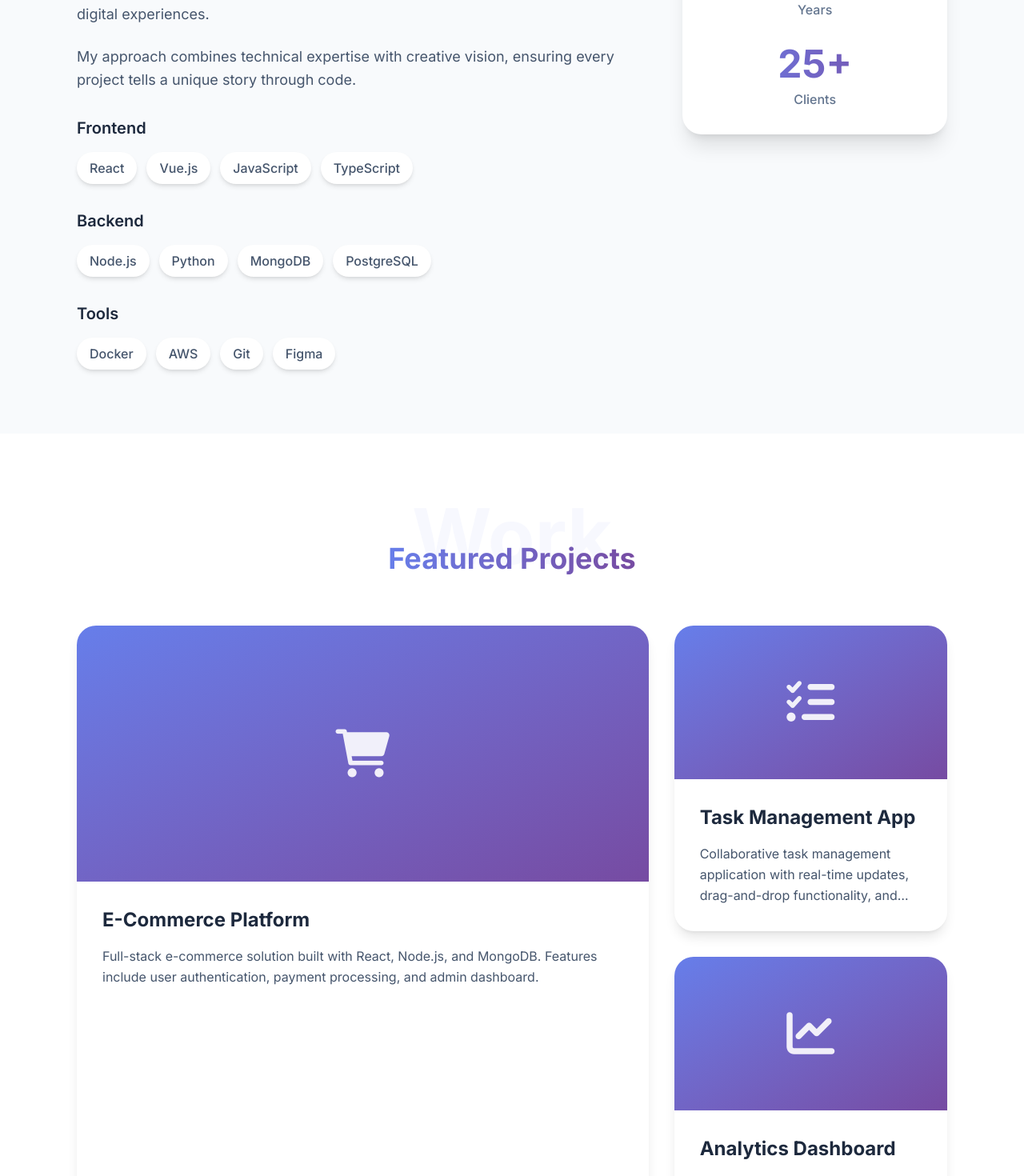
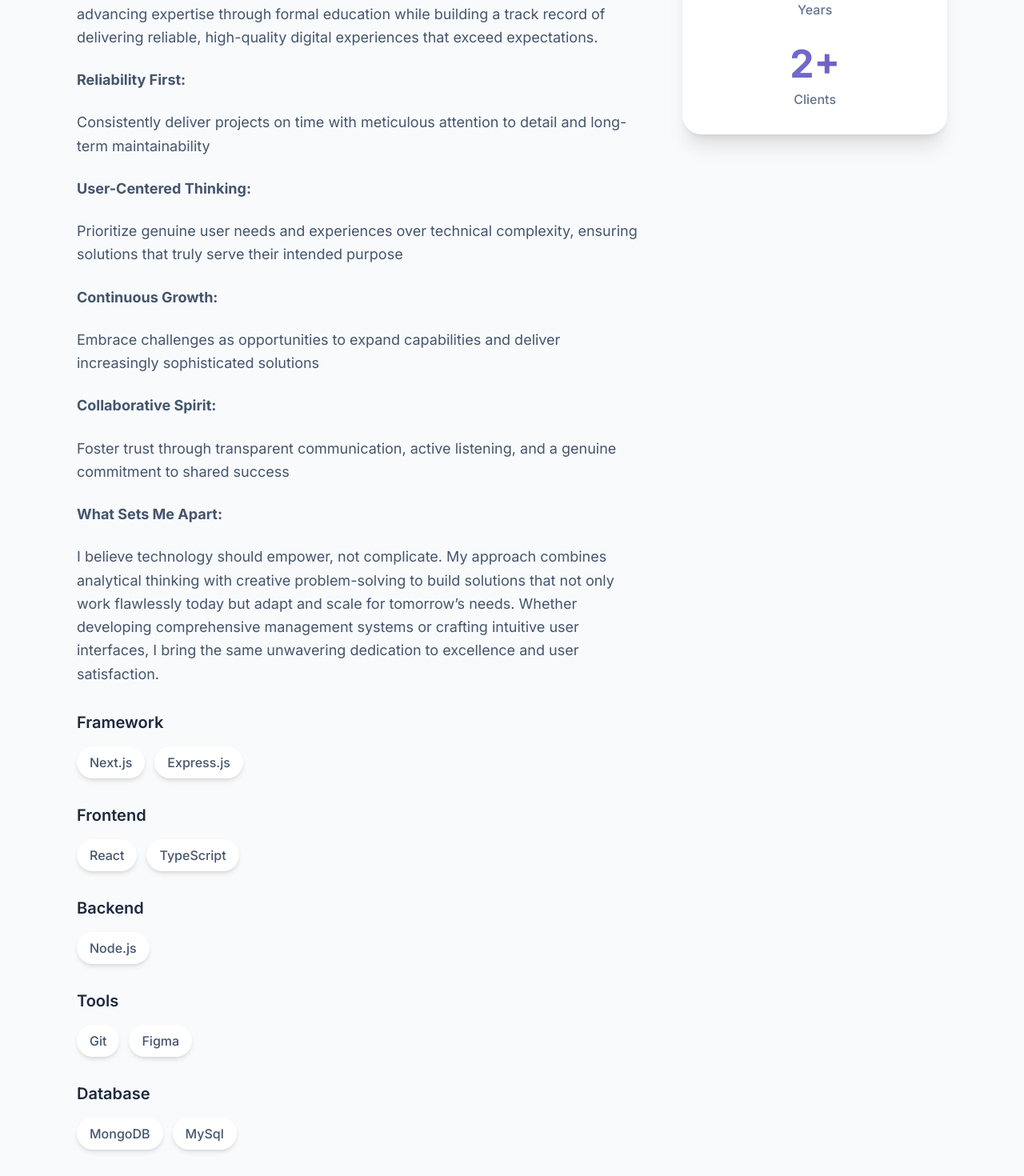
Before and after one commit to Alexclansy24/portfolio, a Next.js app: page / in a window 1280 px wide. Shown: the part 1080-2550 px from the top of the page at 80% size. Built offline with nearby package versions, Linux system fonts and the light colour scheme; a web font is replaced by a local one.

Commit message:
data changes

```diff
--- a/app/components/layout/Navigation.tsx
+++ b/app/components/layout/Navigation.tsx
@@ -68,9 +68,9 @@ const Navigation: React.FC = () => {
             className="font-heading text-lg sm:text-xl lg:text-2xl font-bold flex-shrink-0"
             whileHover={{ scale: 1.05 }}
           >
-            <span className="text-slate-800">Your</span>
+            <span className="text-slate-800">Rakesh </span>
             <span className="bg-gradient-to-r from-primary-500 to-primary-600 bg-clip-text text-transparent">
-              Name
+              Paramanick
             </span>
           </motion.div>
 
@@ -86,7 +86,7 @@ const Navigation: React.FC = () => {
                     : 'text-slate-600 hover:text-primary-600'
                 }`}
                 whileHover={{ scale: 1.05 }}
-                whileTap={{ scale: 0.95 }}
+
               >
                 {item.label}
                 {activeSection === item.href.substring(1) && (
--- a/app/components/sections/AboutSection.tsx
+++ b/app/components/sections/AboutSection.tsx
@@ -10,25 +10,22 @@ const AboutSection: React.FC = () => {
   const [animatedStats, setAnimatedStats] = useState({ projects: 0, years: 0, clients: 0 });
 
   const skills: Skill[] = [
+    { name: 'Next.js', category: 'Framework' },
+    { name: 'Express.js', category: 'Framework' },
     { name: 'React', category: 'Frontend' },
-    { name: 'Vue.js', category: 'Frontend' },
-    { name: 'JavaScript', category: 'Frontend' },
     { name: 'TypeScript', category: 'Frontend' },
     { name: 'Node.js', category: 'Backend' },
-    { name: 'Python', category: 'Backend' },
-    { name: 'MongoDB', category: 'Backend' },
-    { name: 'PostgreSQL', category: 'Backend' },
-    { name: 'Docker', category: 'Tools' },
-    { name: 'AWS', category: 'Tools' },
+    { name: 'MongoDB', category: 'Database' },
+    { name: 'MySql', category: 'Database' },
     { name: 'Git', category: 'Tools' },
     { name: 'Figma', category: 'Tools' },
   ];
 
-  const skillCategories = ['Frontend', 'Backend', 'Tools'] as const;
+  const skillCategories = ['Framework', 'Frontend', 'Backend', 'Tools', 'Database'] as const;
   const stats = useMemo(() => [
-    { label: 'Projects', value: 50, key: 'projects' as keyof typeof animatedStats },
-    { label: 'Years', value: 3, key: 'years' as keyof typeof animatedStats },
-    { label: 'Clients', value: 25, key: 'clients' as keyof typeof animatedStats },
+    { label: 'Projects', value: 3, key: 'projects' as keyof typeof animatedStats },
+    { label: 'Years', value: 1, key: 'years' as keyof typeof animatedStats },
+    { label: 'Clients', value: 2, key: 'clients' as keyof typeof animatedStats },
   ], []);
 
   useEffect(() => {
@@ -81,14 +78,19 @@ const AboutSection: React.FC = () => {
               animate={isVisible ? { opacity: 1, y: 0 } : {}}
               transition={{ duration: 0.8, delay: 0.2 }}
             >
-              <p>
-                I&apos;m a passionate creator who believes in the perfect fusion of art and technology.
-                With 3+ years of experience, I transform complex ideas into beautiful, functional digital experiences.
-              </p>
-              <p>
-                My approach combines technical expertise with creative vision, ensuring every project
-                tells a unique story through code.
-              </p>
+              <p>Dedicated Problem Solver and Digital Innovator with a proven commitment to transforming complex challenges into elegant, user-centered solutions. Currently advancing expertise through formal education while building a track record of delivering reliable, high-quality digital experiences that exceed expectations.</p>
+                <h2><b>Reliability First:</b></h2>
+                <p>Consistently deliver projects on time with meticulous attention to detail and long-term maintainability</p>
+                <h2><b>User-Centered Thinking:</b></h2>
+                <p>Prioritize genuine user needs and experiences over technical complexity, ensuring solutions that truly serve their intended purpose</p>
+                <h2><b>Continuous Growth:</b></h2>
+                <p>Embrace challenges as opportunities to expand capabilities and deliver increasingly sophisticated solutions</p>
+                <h2><b>Collaborative Spirit:</b></h2>
+                <p>Foster trust through transparent communication, active listening, and a genuine commitment to shared success</p>
+                <h2><b>What Sets Me Apart:</b></h2>
+                <p>I believe technology should empower, not complicate. My approach combines analytical thinking with creative problem-solving to build solutions that not only work flawlessly today but adapt and scale for tomorrow&rsquo;s needs. Whether developing comprehensive management systems or crafting intuitive user interfaces, I bring the same unwavering dedication to excellence and user satisfaction.</p>
+
+
             </motion.div>
 
             {/* Skills */}
--- a/app/components/sections/ProjectsSection.tsx
+++ b/app/components/sections/ProjectsSection.tsx
@@ -19,9 +19,9 @@ const ProjectsSection: React.FC = () => {
       id: '1',
       title: 'E-Commerce Platform',
       description: 'Full-stack e-commerce solution built with React, Node.js, and MongoDB. Features include user authentication, payment processing, and admin dashboard.',
-      technologies: ['React', 'Node.js', 'MongoDB', 'Stripe'],
-      liveUrl: '#',
-      githubUrl: '#',
+      technologies: ['React', 'Node.js', 'MongoDB', 'Stripe','Bycrypt','jwt'],
+      liveUrl: 'https://food-delivery-frontend-ihvh.onrender.com/',
+      githubUrl: 'https://github.com/Alexclansy24/ecom',
       featured: true,
       icon: 'fas fa-shopping-cart',
       category: 'Full Stack',
@@ -30,27 +30,26 @@ const ProjectsSection: React.FC = () => {
     },
     {
       id: '2',
-      title: 'Task Management App',
-      description: 'Collaborative task management application with real-time updates, drag-and-drop functionality, and team collaboration features.',
-      technologies: ['Vue.js', 'Express', 'Socket.io', 'PostgreSQL'],
-      liveUrl: '#',
-      githubUrl: '#',
+      title: 'Social Media App Design',
+      description: 'Crafted a comprehensive social media application interface that prioritizes authentic human connection over digital noise. This design project demonstrates a deep understanding of how users naturally interact with social platforms, translating complex social dynamics into an intuitive, welcoming digital environment.',
+      technologies: ['Figma'],
+      liveUrl: 'https://www.behance.net/gallery/224371059/Social-media-app',
       icon: 'fas fa-tasks',
       category: 'Full Stack',
-      year: '2024',
+      year: '2025',
       status: 'Completed'
     },
     {
       id: '3',
-      title: 'Analytics Dashboard',
-      description: 'Real-time analytics dashboard for tracking business metrics with interactive charts and data visualization components.',
-      technologies: ['React', 'D3.js', 'Python', 'FastAPI'],
-      liveUrl: '#',
-      githubUrl: '#',
+      title: 'School Management System',
+      description: 'Developed a comprehensive school management platform that addresses the real-world challenges faced by educational institutions daily. This project represents a commitment to simplifying complex administrative processes while empowering educators to focus on what matters most—student success and learning outcomes. Understanding Stakeholder Needs: Recognized that schools juggle multiple responsibilities simultaneously—from tracking student progress to coordinating schedules and maintaining clear communication with parents Eliminating Administrative Burden: Created streamlined workflows that reduce time spent on repetitive tasks, allowing educators to dedicate more energy to teaching and student engagement Building Trust Through Reliability: Designed robust systems for sensitive data like student records and attendance, ensuring information accuracy and security that parents and administrators can depend on',
+      technologies: ['Next.js', 'Mongo', 'Express.js', 'Prisma', 'Tailwind CSS', 'Chart.js','Typescript'],
+      liveUrl: 'https://school-dashboard-ochre.vercel.app/',
+      githubUrl: 'https://github.com/Alexclansy24/school-dashboard',
       icon: 'fas fa-chart-line',
-      category: 'Data Visualization',
-      year: '2024',
-      status: 'Completed'
+      category: 'Data Visualization, Full Stack',
+      year: '2025',
+      status: 'In Progress'
     },
   ];
 
--- a/app/data/projects.ts
+++ b/app/data/projects.ts
@@ -4,10 +4,10 @@ export const allProjects: Project[] = [
     {
       id: '1',
       title: 'E-Commerce Platform',
-    description: 'Full-stack e-commerce solution with modern UI, secure payment processing, inventory management, and comprehensive admin dashboard. Built with scalability in mind.',
-    technologies: ['React', 'Node.js', 'MongoDB', 'Stripe', 'Redux', 'JWT'],
-    liveUrl: '#',
-    githubUrl: '#',
+      description: 'Full-stack e-commerce solution built with React, Node.js, and MongoDB. Features include user authentication, payment processing, and admin dashboard.',
+      technologies: ['React', 'Node.js', 'MongoDB', 'Stripe','Bycrypt','jwt'],
+      liveUrl: 'https://food-delivery-frontend-ihvh.onrender.com/',
+      githubUrl: 'https://github.com/Alexclansy24/ecom',
       featured: true,
       icon: 'fas fa-shopping-cart',
       category: 'Full Stack',
@@ -16,138 +16,28 @@ export const allProjects: Project[] = [
     },
     {
       id: '2',
-    title: 'Task Management App',
-    description: 'Collaborative workspace with real-time updates, drag-and-drop functionality, team collaboration, time tracking, and project analytics.',
-    technologies: ['Vue.js', 'Express', 'Socket.io', 'PostgreSQL', 'Redis'],
-    liveUrl: '#',
-    githubUrl: '#',
-    featured: true,
+      title: 'Social Media App Design',
+      description: 'Crafted a comprehensive social media application interface that prioritizes authentic human connection over digital noise. This design project demonstrates a deep understanding of how users naturally interact with social platforms, translating complex social dynamics into an intuitive, welcoming digital environment.',
+      technologies: ['Figma'],
+      liveUrl: 'https://www.behance.net/gallery/224371059/Social-media-app',
       icon: 'fas fa-tasks',
-    category: 'Full Stack',
-    year: '2024',
+      category: 'Design',
+      year: '2025',
       status: 'Completed'
     },
     {
       id: '3',
-    title: 'Analytics Dashboard',
-    description: 'Real-time business intelligence platform with interactive charts, custom reporting, data visualization, and automated insights generation.',
-    technologies: ['React', 'D3.js', 'Python', 'FastAPI', 'Chart.js'],
-    liveUrl: '#',
-    githubUrl: '#',
+      title: 'School Management System',
+      description: 'Developed a comprehensive school management platform that addresses the real world challenges faced by educational institutions daily. This project represents a commitment to simplifying complex administrative processes while empowering educators to focus on what matters most student success and learning outcomes. Understanding Stakeholder Needs: Recognized that schools juggle multiple responsibilities simultaneously from tracking student progress to coordinating schedules and maintaining clear communication with parents Eliminating Administrative Burden: Created streamlined workflows that reduce time spent on repetitive tasks, allowing educators to dedicate more energy to teaching and student engagement',
+      technologies: ['Next.js', 'Mongo', 'Express.js', 'Prisma', 'Tailwind CSS', 'Chart.js','Typescript'],
       featured: true,
+      liveUrl: 'https://school-dashboard-ochre.vercel.app/',
+      githubUrl: 'https://github.com/Alexclansy24/school-dashboard',
       icon: 'fas fa-chart-line',
-    category: 'Data Visualization',
-    year: '2024',
-    status: 'Completed'
-  },
-  {
-    id: '4',
-    title: 'Social Media Dashboard',
-    description: 'Comprehensive social media management platform for scheduling posts, analyzing engagement, and managing multiple accounts from one interface.',
-    technologies: ['Next.js', 'TypeScript', 'Tailwind', 'Prisma', 'PostgreSQL'],
-    liveUrl: '#',
-    githubUrl: '#',
-    icon: 'fas fa-share-alt',
-    category: 'SaaS',
-    year: '2024',
+      category: 'Full Stack',
+      year: '2025',
       status: 'In Progress'
     },
-  {
-    id: '5',
-    title: 'AI Content Generator',
-    description: 'Intelligent content creation tool powered by AI for generating blog posts, social media content, and marketing copy with SEO optimization.',
-    technologies: ['Python', 'OpenAI', 'Flask', 'React', 'TensorFlow'],
-    liveUrl: '#',
-    githubUrl: '#',
-    icon: 'fas fa-robot',
-    category: 'AI/ML',
-    year: '2024',
-    status: 'Completed'
-  },
-  {
-    id: '6',
-    title: 'Fitness Tracking App',
-    description: 'Mobile-first fitness application with workout tracking, nutrition logging, progress analytics, and social features for motivation.',
-    technologies: ['React Native', 'Firebase', 'Redux', 'Node.js', 'MongoDB'],
-    liveUrl: '#',
-    githubUrl: '#',
-    icon: 'fas fa-dumbbell',
-    category: 'Mobile',
-    year: '2023',
-    status: 'Completed'
-  },
-  {
-    id: '7',
-    title: 'Crypto Portfolio Tracker',
-    description: 'Real-time cryptocurrency portfolio management with price alerts, market analysis, news integration, and tax reporting features.',
-    technologies: ['Vue.js', 'Express', 'CoinGecko API', 'Chart.js', 'MySQL'],
-    liveUrl: '#',
-    githubUrl: '#',
-    icon: 'fab fa-bitcoin',
-    category: 'FinTech',
-    year: '2023',
-    status: 'Completed'
-  },
-  {
-    id: '8',
-    title: 'Online Learning Platform',
-    description: 'Comprehensive e-learning system with video streaming, interactive quizzes, progress tracking, and certification management.',
-    technologies: ['React', 'Node.js', 'AWS S3', 'Stripe', 'MongoDB', 'WebRTC'],
-    liveUrl: '#',
-    githubUrl: '#',
-    icon: 'fas fa-graduation-cap',
-    category: 'EdTech',
-    year: '2023',
-    status: 'Completed'
-  },
-  {
-    id: '9',
-    title: 'Restaurant POS System',
-    description: 'Point-of-sale system for restaurants with order management, inventory tracking, staff management, and sales analytics.',
-    technologies: ['React', 'Node.js', 'PostgreSQL', 'Socket.io', 'Thermal Printer API'],
-    liveUrl: '#',
-    githubUrl: '#',
-    icon: 'fas fa-cash-register',
-    category: 'Business',
-    year: '2023',
-    status: 'Completed'
-  },
-  {
-    id: '10',
-    title: 'Weather Forecast App',
-    description: 'Beautiful weather application with accurate forecasts, interactive maps, severe weather alerts, and location-based recommendations.',
-    technologies: ['React', 'OpenWeather API', 'Mapbox', 'PWA', 'Service Worker'],
-    liveUrl: '#',
-    githubUrl: '#',
-    icon: 'fas fa-cloud-sun',
-    category: 'Utility',
-    year: '2023',
-    status: 'Completed'
-  },
-  {
-    id: '11',
-    title: 'Blog CMS Platform',
-    description: 'Headless content management system with markdown support, SEO optimization, comment system, and multi-author collaboration.',
-    technologies: ['Next.js', 'Sanity', 'TypeScript', 'Tailwind', 'Vercel'],
-    liveUrl: '#',
-    githubUrl: '#',
-    icon: 'fas fa-blog',
-    category: 'CMS',
-    year: '2022',
-    status: 'Completed'
-  },
-  {
-    id: '12',
-    title: 'Real Estate Platform',
-    description: 'Property listing and management platform with advanced search, virtual tours, mortgage calculator, and agent dashboard.',
-    technologies: ['React', 'Node.js', 'MongoDB', 'Cloudinary', 'Mapbox', 'Stripe'],
-    liveUrl: '#',
-    githubUrl: '#',
-    icon: 'fas fa-home',
-    category: 'Real Estate',
-    year: '2022',
-    status: 'Completed'
-  }
   ];
 
 export const projectCategories = [
@@ -156,11 +46,6 @@ export const projectCategories = [
   'SaaS',
   'AI/ML',
   'Mobile',
-  'FinTech',
-  'EdTech',
-  'Business',
-  'Utility',
-  'CMS',
-  'Real Estate',
+  'Design',
   'Data Visualization'
 ];
--- a/app/page.tsx
+++ b/app/page.tsx
@@ -6,7 +6,6 @@ import HeroSection from './components/sections/HeroSection';
 import AboutSection from './components/sections/AboutSection';
 import ProjectsSection from './components/sections/ProjectsSection';
 import ContactSection from './components/sections/ContactSection';
-import BlogSection from './components/sections/BlogSection';
 
 export default function Home() {
   return (
@@ -16,7 +15,6 @@ export default function Home() {
       <HeroSection />
       <AboutSection />
       <ProjectsSection />
-      <BlogSection />
       <ContactSection />
 
       {/* Footer */}
--- a/app/types/index.ts
+++ b/app/types/index.ts
@@ -17,7 +17,7 @@ export interface BlogPost {
 
 export interface Skill {
   name: string;
-  category: 'Frontend' | 'Backend' | 'Tools';
+  category: 'Framework'|'Frontend' | 'Backend' | 'Tools' | 'Database';
 }
 
 export interface ContactForm {
@@ -43,6 +43,7 @@ export interface Project {
   category?: string;
   year?: string;
   status?: 'Completed' | 'In Progress' | 'Planning';
+
 }
 
 // ... rest of your existing types
```
Also changed, not shown: app/components/sections/ContactSection.tsx (+7 -6 lines), app/components/sections/HeroSection.tsx (+4 -4 lines), app/components/ui/ProjectPopup.tsx (+6 -27 lines). Lines whose indentation alone changed are shown as unchanged.
